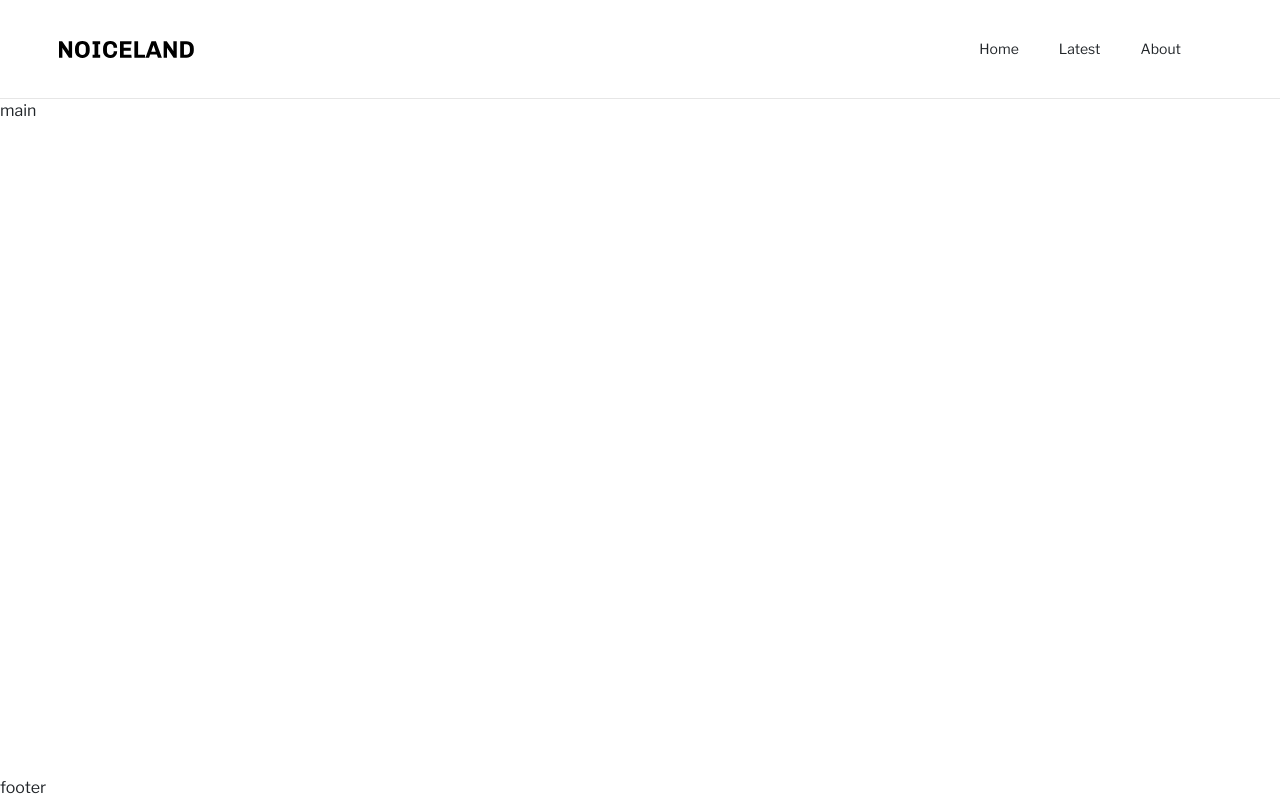
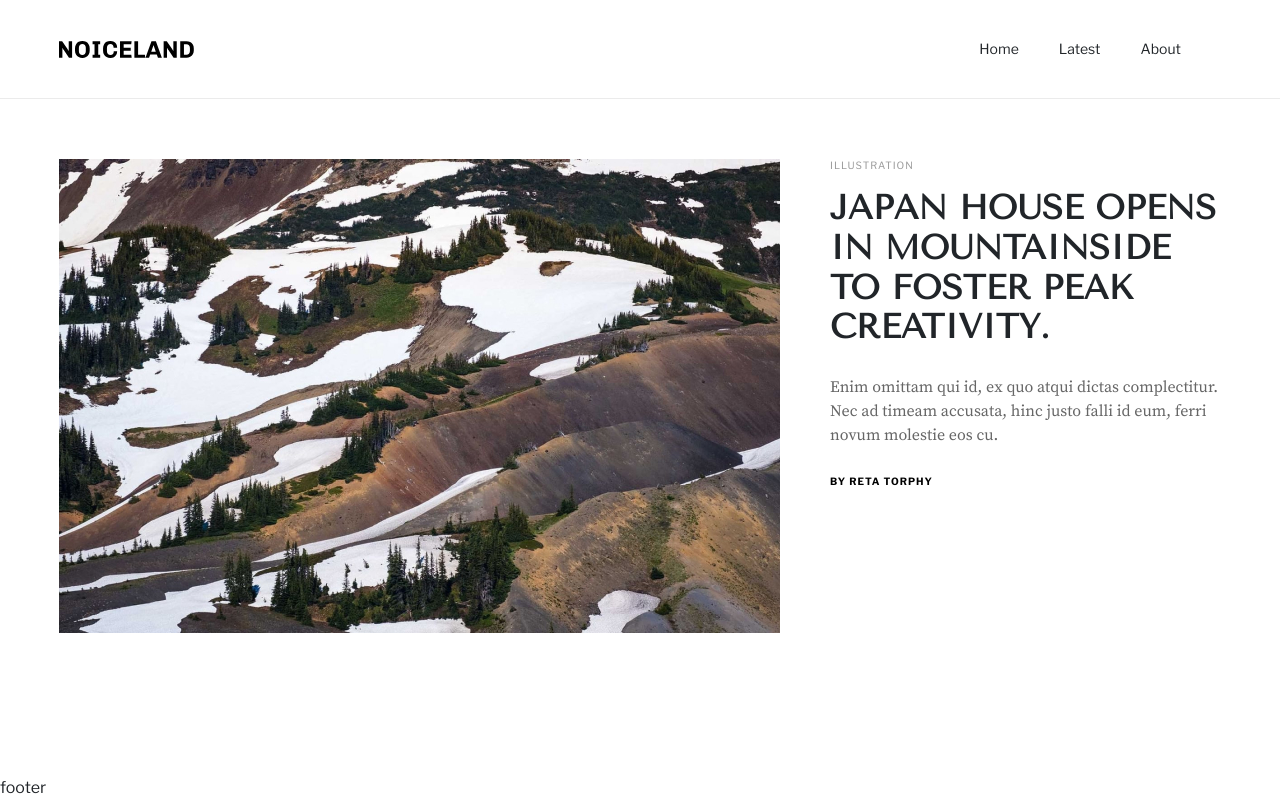
Before and after one commit to ssamarin/Noiceland, a website: page src/index.html in a window 1280 px wide. Drawn offline with nearby package versions, Linux system fonts and the light colour scheme; files that its build step writes are made by us from their sources.

Commit message:
add promo section

```diff
--- a/src/index.html
+++ b/src/index.html
@@ -8,7 +8,6 @@
     <link rel="stylesheet" href="css/style.min.css">
 </head>
 <body>
-
 <div class="page">
     <header class="header">
         <div class="container">
@@ -27,13 +26,34 @@
         </div>
     </header>
     <main class="main">
-        main
+        <section class="promo">
+            <div class="container">
+                <div class="promo__wrapper">
+                    <div class="promo__img">
+                        <img src="img/promo/promo.jpg" alt="Japan">
+                    </div>
+                    <div class="promo__text">
+                        <div class="genre">
+                            Illustration
+                        </div>
+                        <h1 class="promo__title">
+                            Japan House opens in mountainside to foster peak creativity.
+                        </h1>
+                        <div class="promo__descr">
+                            Enim omittam qui id, ex quo atqui dictas complectitur. Nec ad timeam accusata, hinc justo falli id eum, ferri novum molestie eos cu.
+                        </div>
+                        <div class="author">
+                            By Reta Torphy
+                        </div>
+                    </div>
+                </div>
+            </div>
+        </section>
     </main>
     <footer class="footer">
         footer
     </footer>
 </div>
-
 <script src="js/script.js"></script>
 </body>
 </html>
--- /dev/null
+++ b/src/sass/base/_global.scss
@@ -0,0 +1,74 @@
+html,
+body {
+    height: 100%;
+    font-weight: 400;
+}
+
+* {
+    font-family: 'LibreFranklin', sans-serif;
+}
+
+.page {
+    min-height: 100%;
+    display: flex;
+    flex-direction: column;
+}
+
+.main {
+    flex: 1 1 auto;
+}
+
+.container {
+    padding: 0 20px;
+    margin: 0 auto;
+    width: 1202px;
+}
+
+h1,
+h2,
+h3,
+h4,
+h5,
+h6 {
+    margin: 0;
+    font-family: 'Tenor Sans';
+    text-transform: uppercase;
+}
+
+a {
+    text-decoration: none;
+    color: inherit;
+    &:hover {
+        text-decoration: none;
+    }
+}
+
+ul,
+ol,
+li {
+    margin: 0;
+    padding: 0;
+    list-style: none;
+}
+
+button {
+    padding: 0;
+}
+
+.genre {
+    margin-bottom: 18px;
+    font-size: 10px;
+    line-height: 120%;
+    letter-spacing: 1px;
+    text-transform: uppercase;
+    color: #999999;
+}
+
+.author {
+    font-weight: 700;
+    font-size: 10px;
+    line-height: 120%;
+    letter-spacing: 1px;
+    text-transform: uppercase;
+    color: #000000;
+}
--- a/src/sass/blocks/_header.scss
+++ b/src/sass/blocks/_header.scss
@@ -1,15 +1,11 @@
 .header {
     padding: 37px 0;
-    border-bottom: 1px solid #E6E6E6;;
+    border-bottom: 1px solid rgba(230, 230, 230, 0.8);
     &__wrapper  {
         display: flex;
         justify-content: space-between;
     }
-    // &__menu {
-    //     display: inline-block;
-    // }
     &__link {
-        font-weight: 400;
         font-size: 14px;
         line-height: 171%;
         color: #000000;
@@ -21,9 +17,6 @@
 }
 .menu__item {
     margin-right: 40px;
-    font-weight: 400;
     font-size: 14px;
     line-height: 24px;
 }
-// .menu__link {
-// }
--- /dev/null
+++ b/src/sass/blocks/_promo.scss
@@ -0,0 +1,24 @@
+.promo {
+    padding: 60px 0 35px;
+    &__wrapper {
+        display: flex;
+        justify-content: space-between;
+        column-gap: 50px;
+    }
+    &__img {
+        max-width: 721px;
+    }
+    &__title {
+        margin-bottom: 27px;
+        font-size: 34px;
+        line-height: 117%;
+    }
+    &__descr {
+        margin-bottom: 28px;
+        font-family: 'SourceSerifPro';
+        font-weight: 400;
+        font-size: 16px;
+        line-height: 150%;
+        color: #666666;
+    }
+}
--- a/src/sass/libs/_fonts.scss
+++ b/src/sass/libs/_fonts.scss
@@ -6,6 +6,20 @@
 }
 
 @font-face {
+    font-family: 'SourceSerifPro';
+    font-weight: 400;
+    font-style: normal;
+    src: url('../fonts/SourceSerifPro-Regular.woff2') format('woff2'), url('../fonts/SourceSerifPro-Regular.woff') format('woff');
+}
+
+@font-face {
+    font-family: 'Tenor Sans';
+    font-weight: 400;
+    font-style: normal;
+    src: url('../fonts/TenorSans-Regular.woff2') format('woff2'), url('../fonts/TenorSans.woff') format('woff');
+}
+
+@font-face {
     font-family: 'LibreFranklin';
     font-weight: 700;
     font-style: normal;
--- a/src/sass/style.scss
+++ b/src/sass/style.scss
@@ -1,59 +1,7 @@
 @import 'libs/bootstrap-reboot.min';
 @import 'libs/fonts';
 
-
-html,
-body {
-    height: 100%;
-}
-
-* {
-    font-family: 'LibreFranklin', sans-serif;
-}
-
-.page {
-    min-height: 100%;
-    display: flex;
-    flex-direction: column;
-}
-
-.main {
-    flex: 1 1 auto;
-}
-
-.container {
-    padding: 0 20px;
-    margin: 0 auto;
-    width: 1202px;
-}
-
-h1,
-h2,
-h3,
-h4,
-h5,
-h6 {
-    margin: 0;
-}
-
-a {
-    text-decoration: none;
-    color: inherit;
-    &:hover {
-        text-decoration: none;
-    }
-}
-
-ul,
-ol,
-li {
-    margin: 0;
-    padding: 0;
-    list-style: none;
-}
-
-button {
-    padding: 0;
-}
+@import 'base/global';
 
 @import 'blocks/header';
+@import 'blocks/promo'
```
Also changed, not shown: dist/css/base/global.min.css (added), dist/css/style.min.css, dist/fonts/SourceSerifPro-Regular.woff (added), dist/fonts/SourceSerifPro-Regular.woff2 (added), dist/fonts/TenorSans-Regular.woff2 (added), dist/fonts/TenorSans.woff (added), dist/index.html, src/fonts/SourceSerifPro-Regular.woff (added), src/fonts/SourceSerifPro-Regular.woff2 (added), src/fonts/TenorSans-Regular.woff2 (added), src/fonts/TenorSans.woff (added).
